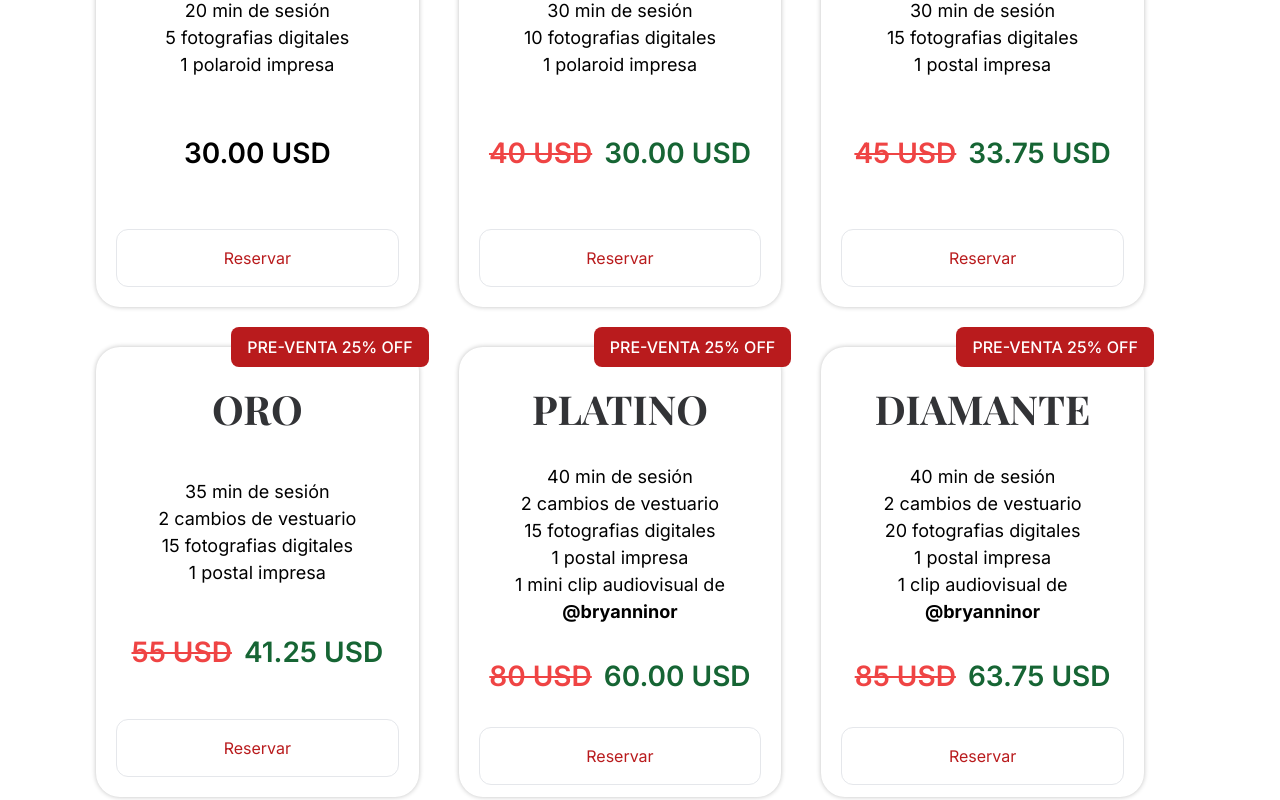
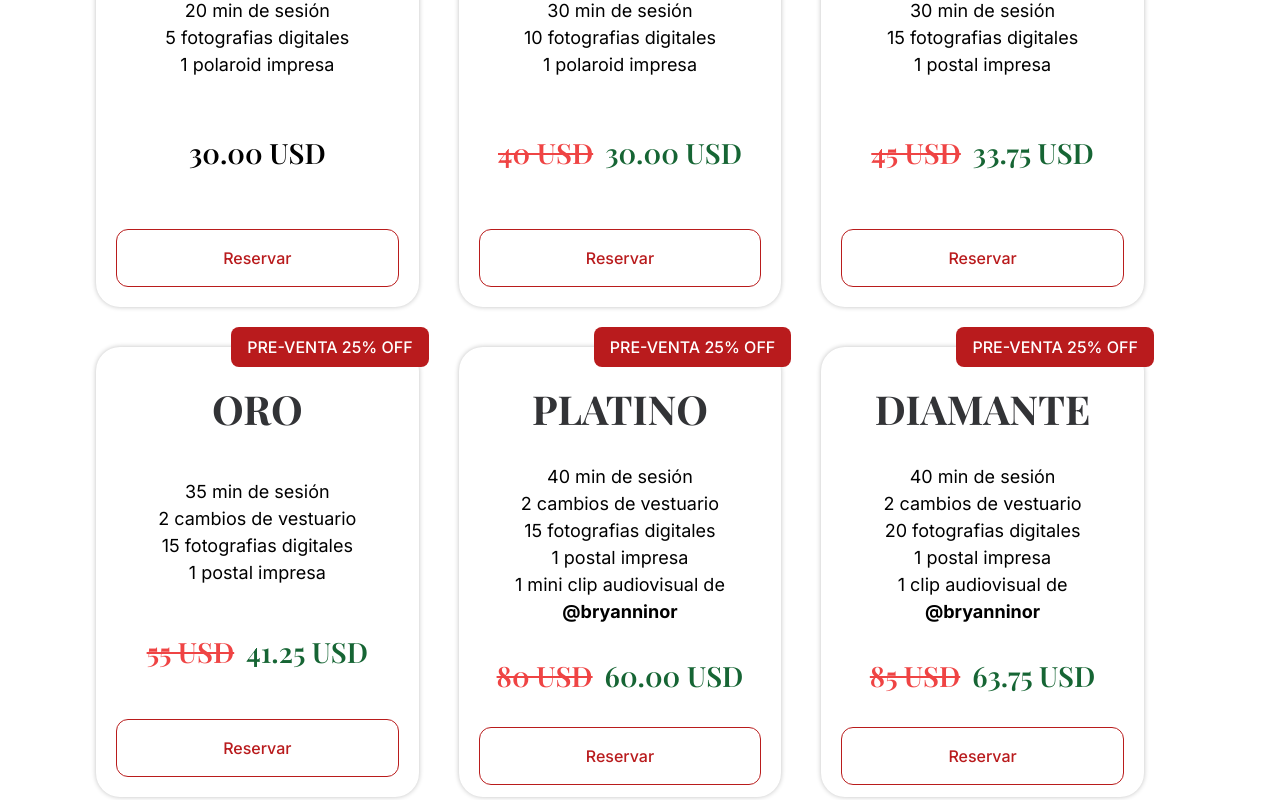
Before and after one commit to evacvargas/soyevaph, a Next.js app: page /miniShoots/christmas in a window 1280 px wide. Shown: the part 900-1700 px from the top of the page. Built offline with nearby package versions, Linux system fonts and the light colour scheme; a web font is replaced by a local one; what tailwind-clip-path would draw is missing.

Commit message:
Add border and fix font

```diff
--- a/src/components/Ticket.jsx
+++ b/src/components/Ticket.jsx
@@ -54,7 +54,7 @@ const Ticket = ({ item, onClick }) => {
           );
         })}
       </ul>
-      <div className="my-[30px] text-[28px] font-semibold">
+      <div className={`${titleFont.className} my-[30px] text-[28px] font-semibold`}>
         {item.promotion && !item.presale && (
           <span className="text-red-500 line-through mr-3">{item.cost}</span>
         )}
@@ -67,7 +67,7 @@ const Ticket = ({ item, onClick }) => {
       </div>
       <div
         onClick={() => onClick(item.name)}
-        className="cursor-pointer text-[#b91b1d] p-4 rounded-xl bg-white border"
+        className="cursor-pointer text-[#b91b1d] p-4 rounded-xl bg-white border border-red-700 font-medium"
       >
         Reservar
       </div>
```
